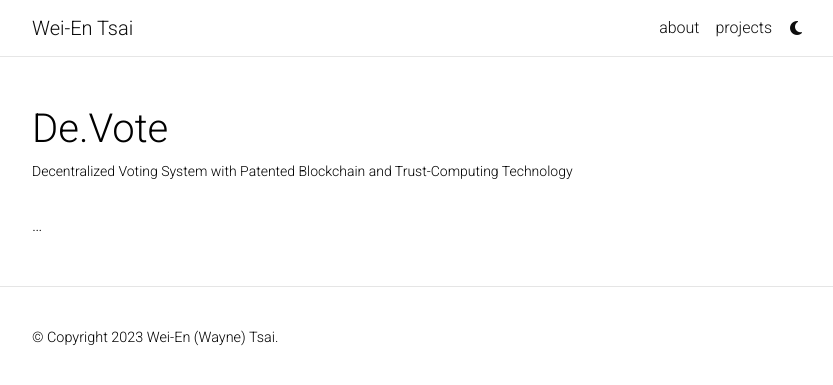
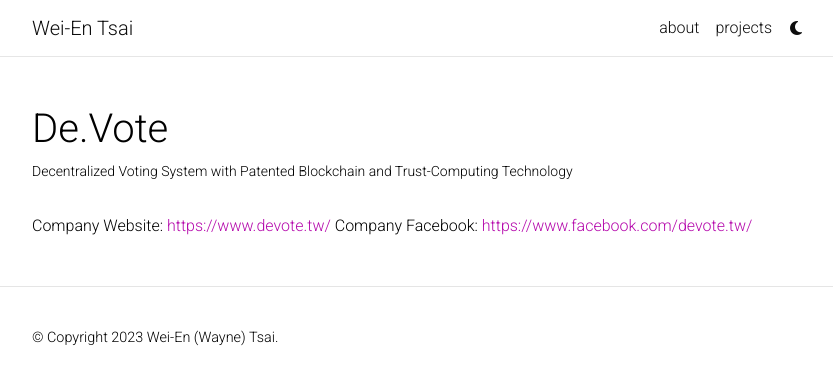
Before and after one commit to wayne-tsai/wayne-tsai-folio, a Jekyll site: the page built from _projects/2_De.Vote.md, in a window 1280 px wide. Shown: the top 385 px of the page, without its empty margins (223-1056 px from the left). Built offline with Jekyll 4.4.1, drawn with Linux system fonts in a browser that asks for light colours; comment, search, counter and statistics services are not loaded; a style sheet for code colours, icons or effects is not loaded.

Commit message:
add company website info

```diff
--- a/_projects/2_De.Vote.md
+++ b/_projects/2_De.Vote.md
@@ -6,5 +6,5 @@
 importance: 2
 category: work
 ---
-
-...
+Company Website: [https://www.devote.tw/](https://www.devote.tw/)
+Company Facebook: [https://www.facebook.com/devote.tw/](https://www.facebook.com/devote.tw/)
```
Also changed, not shown: _projects/1_Aisen.md (+1 -2 lines), _projects/3_idLab.md (+1 -2 lines).
